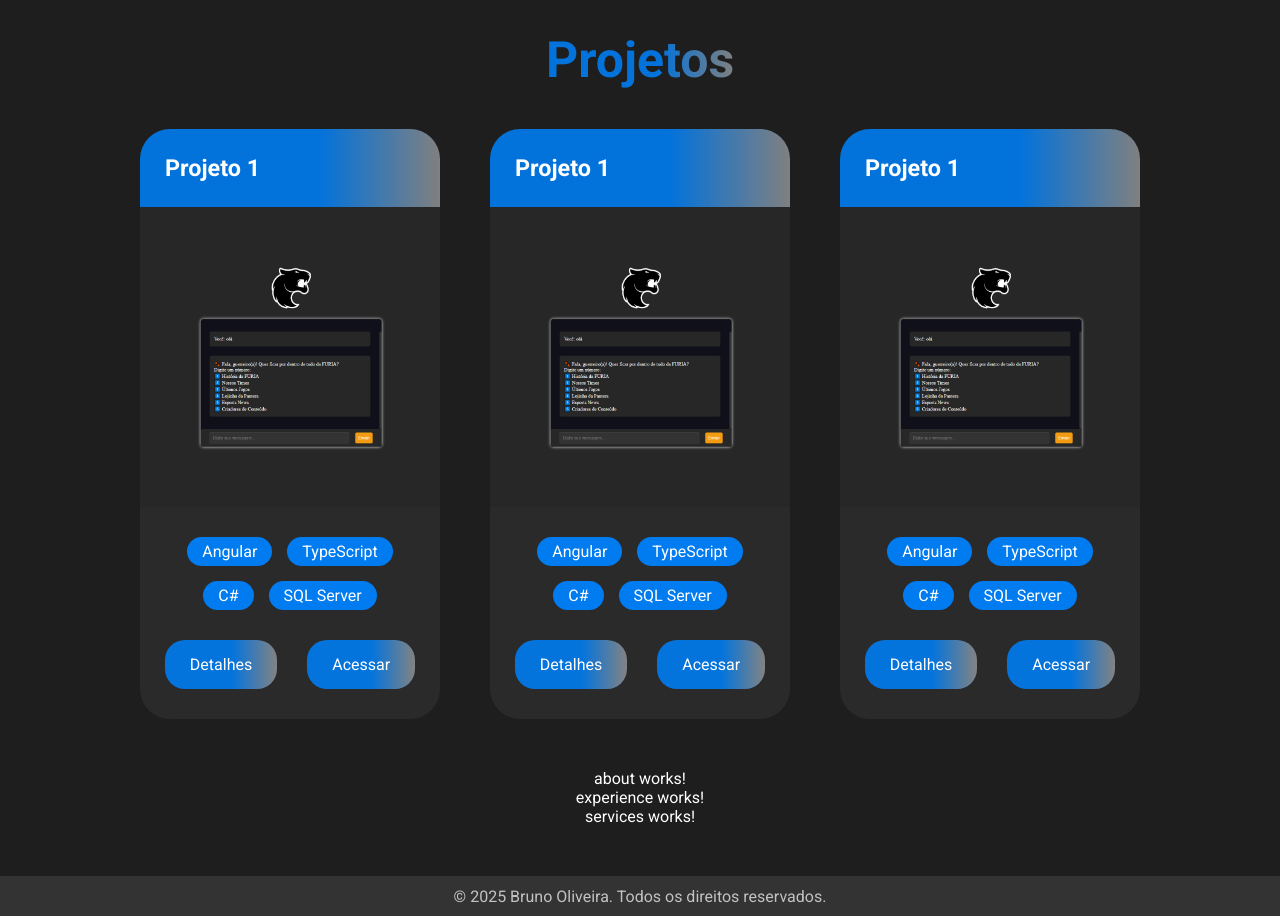
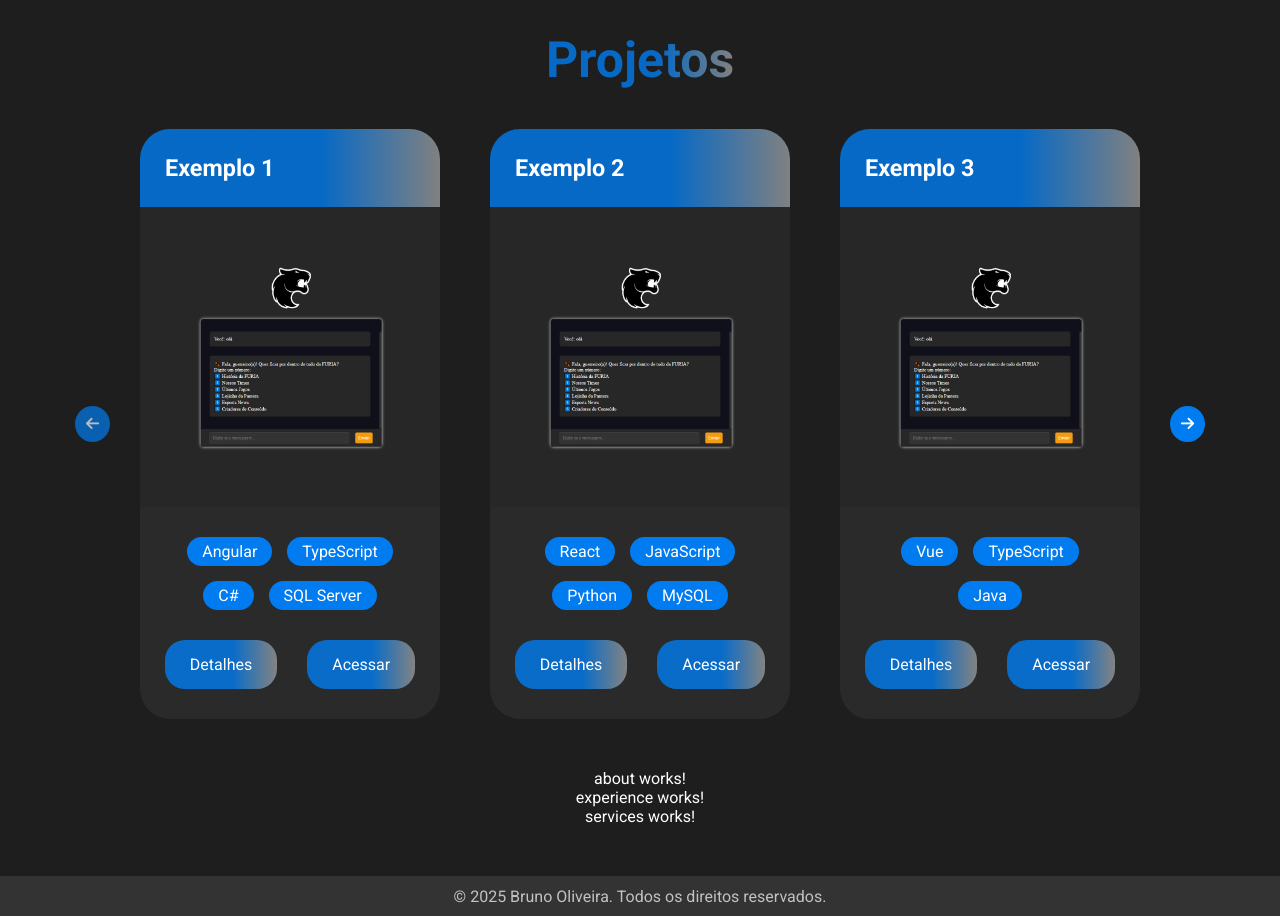
Before and after one commit to BrunoOlv10/portfolio, an Angular app: page / in a window 1280 px wide. Shown: the part 960-1876 px from the top of the page. Built offline with nearby package versions, Linux system fonts and the light colour scheme.

Commit message:
add projetos dinâmicos, lógica carrossel, lib de icons e ajustes gerais

```diff
--- a/angular.json
+++ b/angular.json
@@ -33,6 +33,7 @@
               "src/assets"
             ],
             "styles": [
+              "node_modules/@fortawesome/fontawesome-free/css/all.min.css",
               "src/styles.scss"
             ],
             "scripts": []
--- a/package.json
+++ b/package.json
@@ -17,6 +17,7 @@
     "@angular/platform-browser": "^19.2.0",
     "@angular/platform-browser-dynamic": "^19.2.0",
     "@angular/router": "^19.2.0",
+    "@fortawesome/fontawesome-free": "^6.7.2",
     "rxjs": "~7.8.0",
     "tslib": "^2.3.0",
     "zone.js": "~0.15.0"
--- a/src/app/components/home/home.component.html
+++ b/src/app/components/home/home.component.html
@@ -2,8 +2,8 @@
 <section class="content">
     <div class="name-area">
         <p class="name">
-            <!-- <span>{{ displayedText }}</span><span class="cursor">|</span> -->
-            &lt;Bruno Oliveira /&gt;
+            <span>{{ displayedText }}</span><span class="cursor">|</span>
+            <!-- &lt;Bruno Oliveira /&gt; -->
         </p>
         <p class="area">Desenvolvedor Full-Stack com foco em Back-End</p>
     </div>
--- a/src/app/components/navbar/navbar.component.scss
+++ b/src/app/components/navbar/navbar.component.scss
@@ -16,7 +16,6 @@
         ul {
             display: flex;
             flex-direction: row;
-            // justify-content: space-between;
             gap: 30px;
             align-items: center;
             height: 100%;
--- a/src/app/components/projects/projects.component.html
+++ b/src/app/components/projects/projects.component.html
@@ -1,64 +1,31 @@
 <h2>Projetos</h2>
 
 <section class="project-cards">
+    <button (click)="scrollLeft()" [disabled]="atStart"><i class="fa fa-arrow-left arrow"></i></button>
+
+    <div class="cards" #cardsContainer>
+        @for (project of projects; track project) {
             <div class="card">
                 <header>
-            <h3>Projeto 1</h3>
+                    <h3>{{project.title}}</h3>
                 </header>
                 <div class="image-container">
-            <img src="assets/projects/furia/tela-infos.png" alt="Foto Principal Projeto Furia">
+                     <img [src]="project.image" [alt]="'Imagem Principal do Projeto ' + project.title">
                 </div>
                 <div class="technologys-container">
                     <div class="technologys-content">
-                <p class="technology">Angular</p>
-                <p class="technology">TypeScript</p>
-                <p class="technology">C#</p>
-                <p class="technology">SQL Server</p>
+                        @for (tech of project.technologies; track tech) {
+                            <p class="technology">{{tech}}</p>
+                        }
                     </div>
                 </div>
                 <div class="buttons">
-            <a href="#" class="btn">Detalhes</a>
-            <a href="#" class="btn">Acessar</a>
+                    <a [href]="project.detailsUrl" class="btn">Detalhes</a>
+                    <a [href]="project.accessUrl" class="btn">Acessar</a>
                 </div>
             </div>
-    <div class="card">
-        <header>
-            <h3>Projeto 1</h3>
-        </header>
-        <div class="image-container">
-            <img src="assets/projects/furia/tela-infos.png" alt="Foto Principal Projeto Furia">
+        }
     </div>
-        <div class="technologys-container">
-            <div class="technologys-content">
-                <p class="technology">Angular</p>
-                <p class="technology">TypeScript</p>
-                <p class="technology">C#</p>
-                <p class="technology">SQL Server</p>
-            </div>
-        </div>
-        <div class="buttons">
-            <a href="#" class="btn">Detalhes</a>
-            <a href="#" class="btn">Acessar</a>
-        </div>
-    </div>
-    <div class="card">
-        <header>
-            <h3>Projeto 1</h3>
-        </header>
-        <div class="image-container">
-            <img src="assets/projects/furia/tela-infos.png" alt="Foto Principal Projeto Furia">
-        </div>
-        <div class="technologys-container">
-            <div class="technologys-content">
-                <p class="technology">Angular</p>
-                <p class="technology">TypeScript</p>
-                <p class="technology">C#</p>
-                <p class="technology">SQL Server</p>
-            </div>
-        </div>
-        <div class="buttons">
-            <a href="#" class="btn">Detalhes</a>
-            <a href="#" class="btn">Acessar</a>
-        </div>
-    </div>
+
+    <button (click)="scrollRight()" [disabled]="atEnd"><i class="fa fa-arrow-right arrow"></i></button>
 </section>
--- a/src/app/components/projects/projects.component.scss
+++ b/src/app/components/projects/projects.component.scss
@@ -20,7 +20,35 @@
     .project-cards {
         display: flex;
         justify-content: center;
-        gap: 50px;
+        align-items: center;
+        gap: 30px;
+
+        button {
+            padding: 10px 11px;
+            border-radius: 50%;
+            background-color: var.$color_blue;
+            transition: 0.5s;
+
+            .arrow {
+                font-size: 15px;
+            }
+        }
+
+        button:hover {
+            background-color: var.$color_blue_medium;
+        }
+
+        button:disabled {
+            opacity: 0.7;
+            cursor: not-allowed;
+        }
+
+        .cards {
+            display: flex;
+            gap: 50px;
+            max-width: 1000px;
+            overflow: hidden;
+        }
 
         .card, header, .image-container, img, .technologys-container, .buttons {
             width: 300px;
--- a/src/app/components/projects/projects.component.ts
+++ b/src/app/components/projects/projects.component.ts
@@ -1,4 +1,4 @@
-import { Component } from '@angular/core';
+import { Component, ElementRef, ViewChild } from '@angular/core';
 
 @Component({
   selector: 'app-projects',
@@ -7,5 +7,111 @@ import { Component } from '@angular/core';
   styleUrl: './projects.component.scss'
 })
 export class ProjectsComponent {
+  @ViewChild('cardsContainer', { static: true }) cardsContainer!: ElementRef<HTMLDivElement>;
 
+  atStart = true;
+  atEnd = false;
+
+  ngAfterViewInit() {
+    this.checkScroll();
+  }
+
+  projects = [
+    {
+      title: 'Exemplo 1',
+      image: 'assets/projects/furia/tela-infos.png',
+      technologies: ['Angular', 'TypeScript', 'C#', 'SQL Server'],
+      detailsUrl: '#',
+      accessUrl: '#'
+    },
+    {
+      title: 'Exemplo 2',
+      image: 'assets/projects/furia/tela-infos.png',
+      technologies: ['React', 'JavaScript', 'Python', 'MySQL'],
+      detailsUrl: '#',
+      accessUrl: '#'
+    },
+    {
+      title: 'Exemplo 3',
+      image: 'assets/projects/furia/tela-infos.png',
+      technologies: ['Vue', 'TypeScript', 'Java'],
+      detailsUrl: '#',
+      accessUrl: '#'
+    },
+    {
+      title: 'Exemplo 4',
+      image: 'assets/projects/furia/tela-infos.png',
+      technologies: ['Angular', 'JavaScript', 'C#', 'MySQL'],
+      detailsUrl: '#',
+      accessUrl: '#'
+    },
+    {
+      title: 'Exemplo 5',
+      image: 'assets/projects/furia/tela-infos.png',
+      technologies: ['Angular', 'JavaScript', 'C#', 'MySQL'],
+      detailsUrl: '#',
+      accessUrl: '#'
+    },
+  ];
+
+  getCardScrollDistance(): number {
+    const container = this.cardsContainer.nativeElement;
+    const card = container.querySelector('.card') as HTMLElement;
+
+    const cardWidth = card.offsetWidth;
+
+    const containerStyle = getComputedStyle(container);
+    const gap = parseFloat(containerStyle.gap) || 0;
+
+    return cardWidth + gap;
+  }
+
+  scrollLeft() {
+    const distance = this.getCardScrollDistance();
+    this.cardsContainer.nativeElement.scrollBy({ left: -distance, behavior: 'smooth' });
+    this.waitForScrollEnd();
+  }
+
+  scrollRight() {
+    const distance = this.getCardScrollDistance();
+    this.cardsContainer.nativeElement.scrollBy({ left: distance, behavior: 'smooth' });
+    this.waitForScrollEnd();
+  }
+
+  checkScroll() {
+    const container = this.cardsContainer.nativeElement;
+    const scrollLeft = container.scrollLeft;
+    const maxScrollLeft = container.scrollWidth - container.clientWidth;
+
+    const tolerance = 5;
+
+    this.atStart = scrollLeft <= tolerance;
+    this.atEnd = scrollLeft >= maxScrollLeft - tolerance;
+  }
+
+  waitForScrollEnd() {
+    const container = this.cardsContainer.nativeElement;
+    let lastPosition = container.scrollLeft;
+    let stableCounter = 0;
+
+    const check = () => {
+      const currentPosition = container.scrollLeft;
+
+      if (Math.abs(currentPosition - lastPosition) < 1) {
+        stableCounter++;
+      } else {
+        stableCounter = 0;
+      }
+
+      lastPosition = currentPosition;
+
+      if (stableCounter >= 3) {
+        this.checkScroll();
+      } else {
+        requestAnimationFrame(check);
+      }
+    };
+
+    requestAnimationFrame(check);
+  }
 }
--- a/src/app/components/skills/skills.component.scss
+++ b/src/app/components/skills/skills.component.scss
@@ -42,7 +42,7 @@
         }
 
         100% {
-            // transform: translateX(-50%);
+            transform: translateX(-50%);
         }
     }
 }
--- a/src/styles.scss
+++ b/src/styles.scss
@@ -16,3 +16,7 @@ body {
     background-color: var.$color_main_background;
     padding-top: 50px;
 }
+
+button {
+    cursor: pointer;
+}
--- a/src/styles/variables.scss
+++ b/src/styles/variables.scss
@@ -6,7 +6,7 @@ $color_mini_card_background: #333333;
 $color_mini_card_detail_background: #444444;
 
 $color_blue: #007CF0;
-$color_blue_medium: rgba(0, 124, 240, 0.9);
+$color_blue_medium: rgba(0, 124, 240, 0.8);
 $color_gray: #999999;
 $color_gray_medium: rgba(153, 153, 153, 0.8);
 
```
Also changed, not shown: 1 other file (tests, documents, lock files or other folders). Lines whose indentation alone changed are shown as unchanged.
